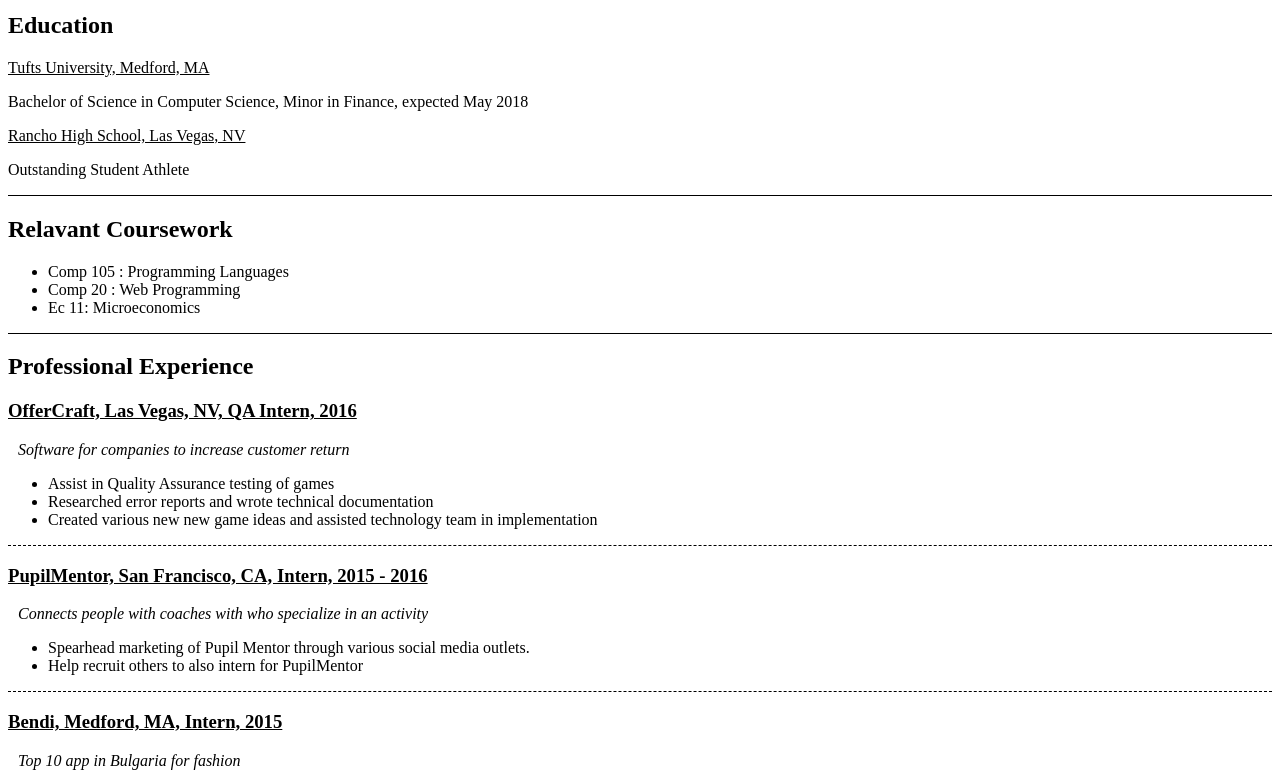
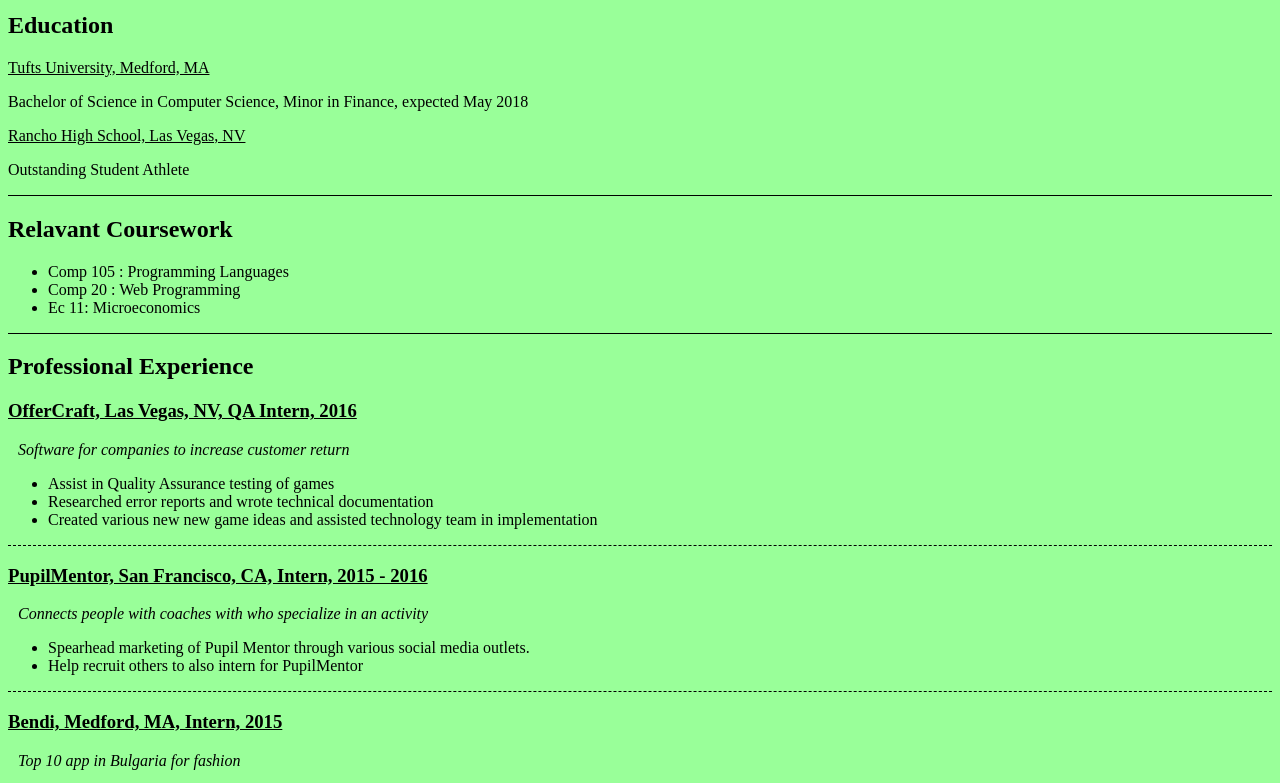
Before and after one commit to rgupte12/rgupte12.github.io, a plain HTML site: page resume.html in a window 1280 px wide. Shown: the part 70-853 px from the top of the page. Drawn offline with Linux system fonts and the light colour scheme.

Commit message:
add background color

```diff
--- a/resume.css
+++ b/resume.css
@@ -21,6 +21,6 @@
 	font-style: italic;
 }
 
-b2 {
+#b2 {
 	background-color: #99ff99;
 }
```
